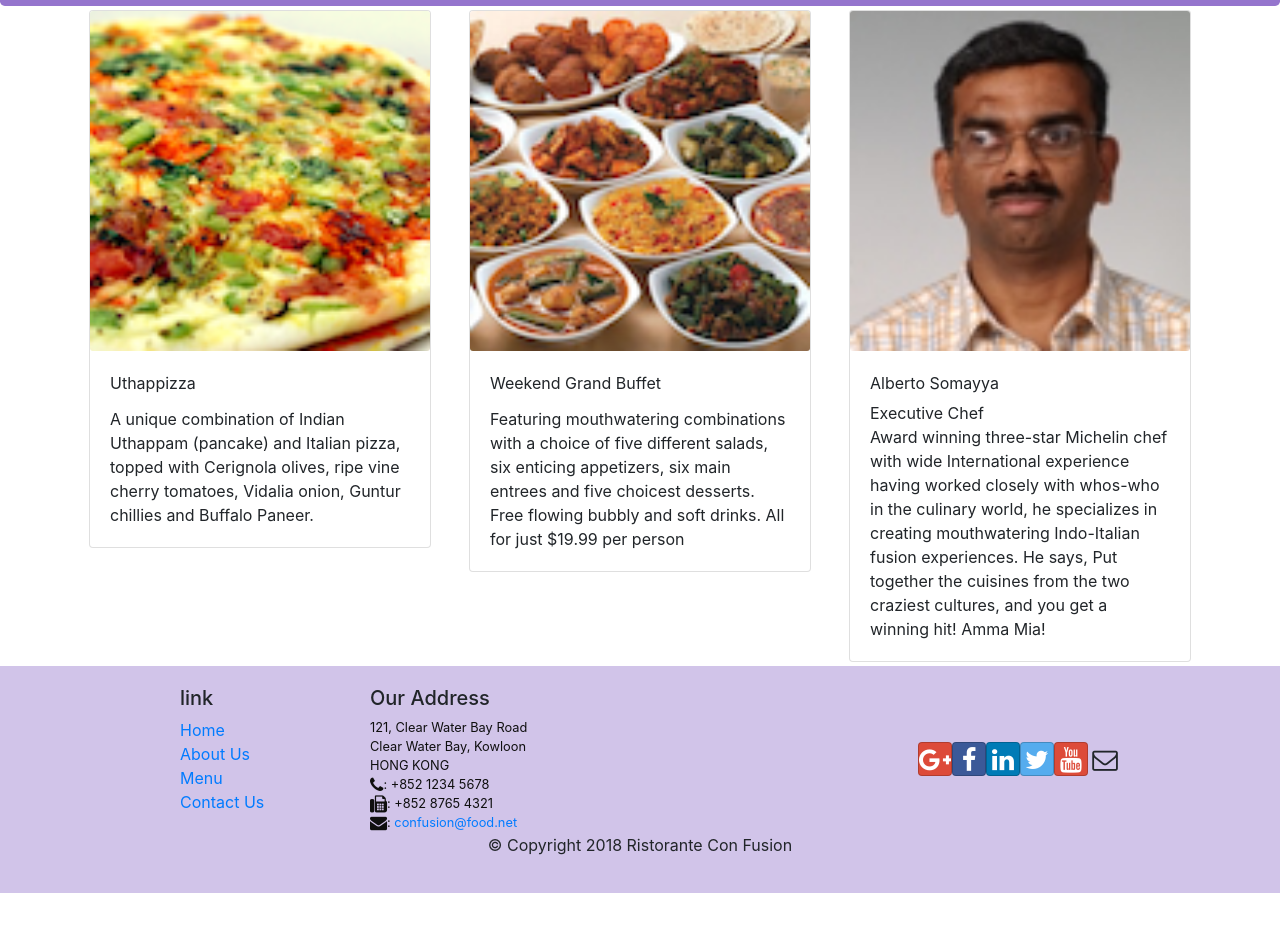
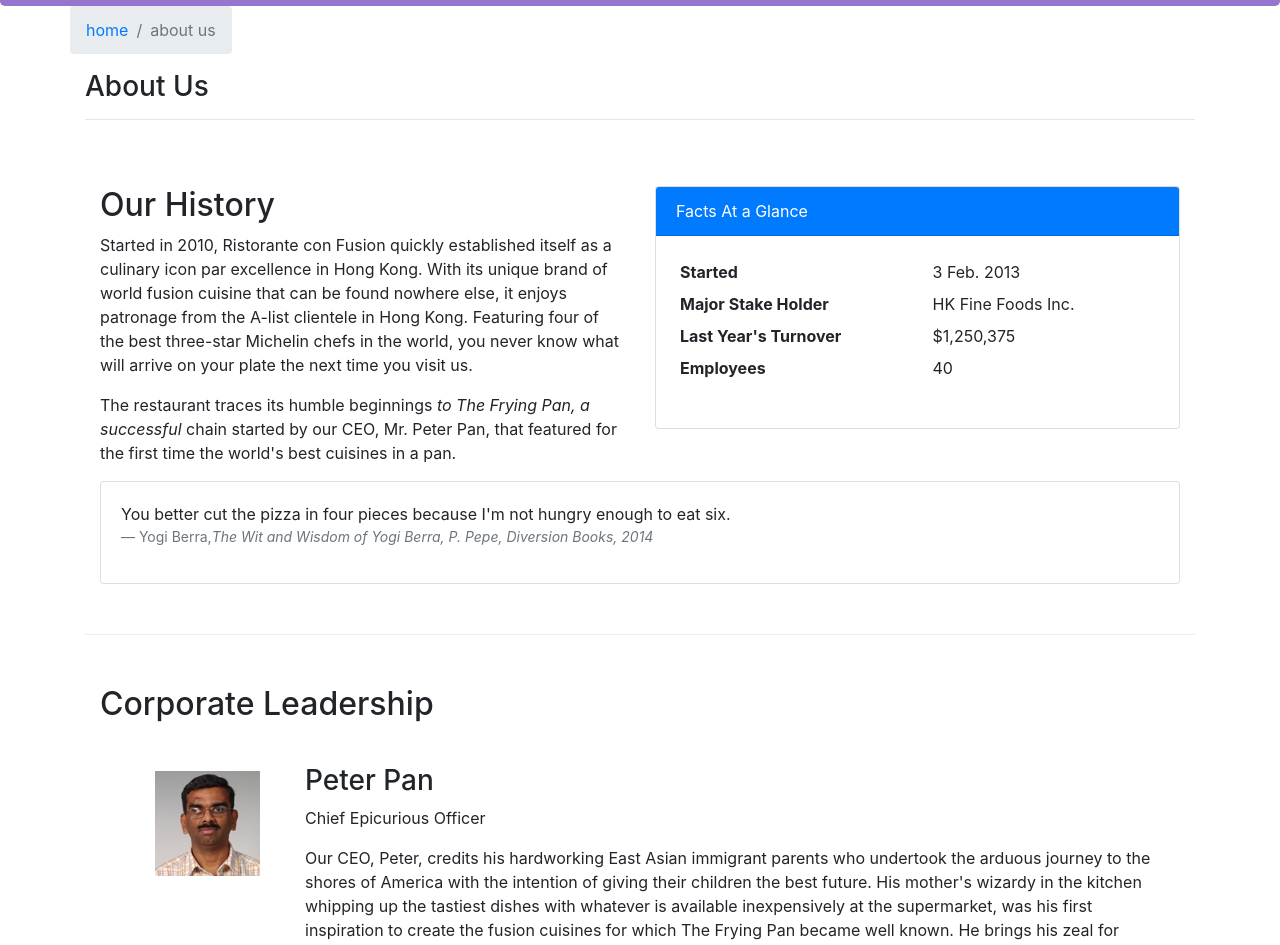
Before and after one commit to nguyenhai8089/react-lab, a React (Create React App) app: page /aboutus in a window 1280 px wide. Before the commit this address led to /home. Shown: the part 336-1281 px from the top of the page. Before the commit the page ends 1229 px from the top, so only its background shows below. Built offline with nearby package versions, Linux system fonts and the light colour scheme.

Commit message:
exercise 2

```diff
--- a/src/App.css
+++ b/src/App.css
@@ -31,3 +31,12 @@
 .navbar-dark {
   background-color: #512da8;
 }
+.leader {
+  margin-left: 150px;
+}
+.div {
+  margin-top: -7rem;
+}
+.row-container {
+  margin-top: 2.5rem;
+}
--- a/src/components/AboutComponent.js
+++ b/src/components/AboutComponent.js
@@ -1,10 +1,95 @@
 import React from 'react';
-import { Card,CardBody,CardHeader,Media,Breadcrumb,BreadcrumbItem } from 'reactstrap';
+import { Card,CardBody,Media,Breadcrumb,BreadcrumbItem, CardHeader } from 'reactstrap';
 import { Link } from 'react-router-dom';
 
-const About=(props) =>{
+function About(props) {
+    const leaders =props.leaders.map((leader)=>{
+        return(
+            <div className='container'>
+                 <div className='row-container'>
+                    <img src={leader.image} alt={leader.name}/>
+                    <div className='div'>
+                         <h3 className='leader'>{leader.name}</h3>
+                         <p className="leader">{leader.designation}</p>
+                         <p className="leader">{leader.description}</p>
+
+                    </div>
+                 </div>
+            </div>
+
+        );
+    });
     return(
-        {}
+        <div className='container'>
+            <div className='row'>
+                <Breadcrumb>
+                    <BreadcrumbItem ><Link to="/home">home</Link></BreadcrumbItem>
+                     <BreadcrumbItem active>about us</BreadcrumbItem>
+                </Breadcrumb>
+                <div className='col-12'>
+                    <h3>About Us</h3>
+                    <hr/>
+
+                </div>
+            </div>
+            <div className='row row-content' >
+                 <div className='col-12 col-md-6'>
+                       <h2>Our History</h2>
+                       <p>Started in 2010, Ristorante con Fusion quickly established itself as a culinary icon par excellence in Hong Kong. With its unique brand of world fusion cuisine that can be found nowhere else, it enjoys patronage from the A-list clientele in Hong Kong. Featuring four of the best three-star Michelin chefs in the world, you never know what will arrive on your plate the next time you visit us.</p>
+                       <p>The restaurant traces its humble beginnings <em>to The Frying Pan, a successful</em> chain started by our CEO, Mr. Peter Pan, that featured for the first time the world's best cuisines in a pan.</p>
+                 </div>
+                 <div className='col-12 col-md-6'>
+                     <Card>
+                        <CardHeader className='bg-primary text-white'>Facts At a Glance</CardHeader>
+                        <CardBody>
+                            <dl className='row p-1'>
+                                 <dt className="col-6">Started</dt>
+                                <dd className="col-6">3 Feb. 2013</dd>
+                                <dt className="col-6">Major Stake Holder</dt>
+                                <dd className="col-6">HK Fine Foods Inc.</dd>
+                                <dt className="col-6">Last Year's Turnover</dt>
+                                <dd className="col-6">$1,250,375</dd>
+                                <dt className="col-6">Employees</dt>
+                                <dd className="col-6">40</dd>
+                            </dl>
+
+                        </CardBody>
+                     </Card>
+
+                 </div>
+                 <div className='col-12'>
+                     <Card>
+                         <CardBody className='bg-faded'>
+                                <blockquote>
+                                     <p className='mb-0'>You better cut the pizza in four pieces because I'm not hungry enough to eat six.</p>
+                                     <footer className='blockquote-footer'>Yogi Berra,
+                                         <cite title='Source Title'>The Wit and Wisdom of Yogi Berra, P. Pepe, Diversion Books, 2014 </cite>
+                                     </footer>
+                                </blockquote>
+                         </CardBody>
+                     </Card>
+
+                </div>
+            </div>
+
+            <div className="row row-content">
+                <div className="col-12">
+                    <h2>Corporate Leadership</h2>
+                </div>
+                <div className="col-12">
+                    <div >
+                        <Media list>
+                            {leaders}
+                        </Media>
+                    </div>
+                </div>
+            </div>
+
+        </div>
     );
+
 }
+
+
+
 export default About;
--- a/src/components/FooterComponent.js
+++ b/src/components/FooterComponent.js
@@ -10,7 +10,7 @@
                         <h5>link</h5>
                         <ul className='list-unstyled'>
                             <li><Link to="/home">Home</Link></li>
-                            <li><Link to="/aboutus">About Us</Link></li>
+                            <li><Link to="/aboutus">About</Link></li>
                             <li><Link to="/menu">Menu</Link></li>
                             <li><Link to="contactus">Contact Us</Link></li>
                         </ul>
--- a/src/components/MainComponent.js
+++ b/src/components/MainComponent.js
@@ -51,7 +51,7 @@
         <Switch>
           <Route path='/home' component={HomePage} />
           <Route path='/menu/:dishId' component={DishWithId} />
-          <Route path='/about' component={About} />
+          <Route exact path='/aboutus' component={()=> <About leaders={this.state.leaders}/>} />
           <Route exact path='/menu' component={() => <Menu dishes={this.state.dishes} />} />
           <Route exact path='/contactus' component={Contact} />
           <Redirect to="/home" />
```
Lines whose indentation alone changed are shown as unchanged.
